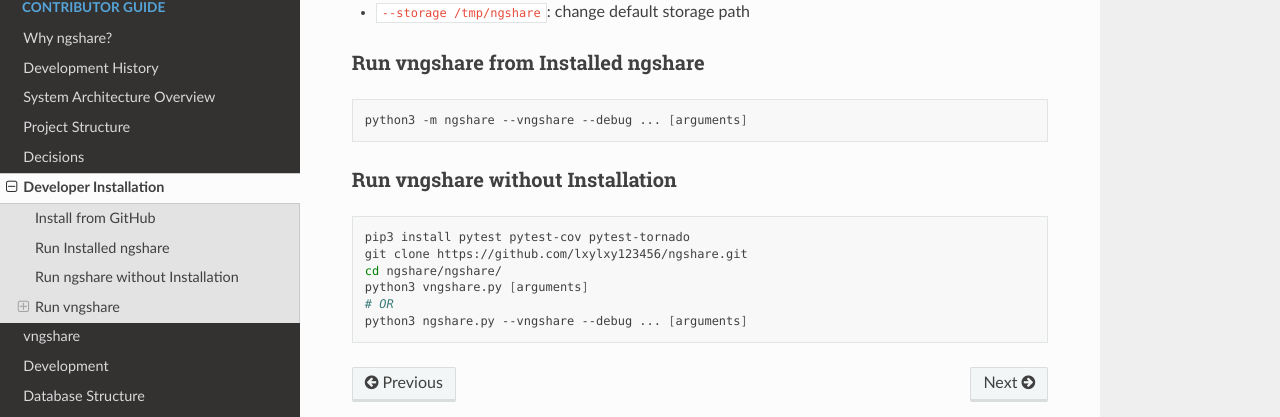
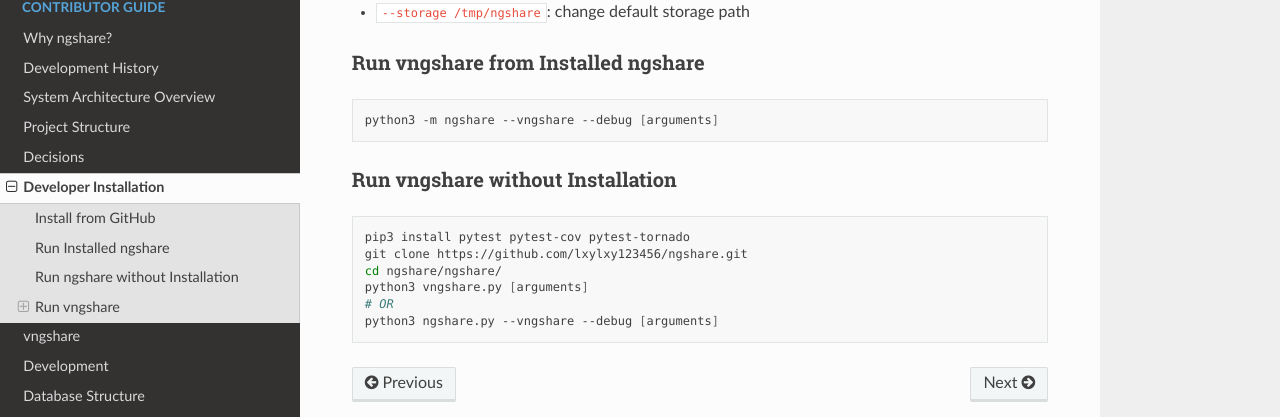
Before and after one commit to LibreTexts/ngshare, a Sphinx documentation site: the page built from docs/contributer_guide/install.rst, in a window 1280 px wide and 900 px high, scrolled down 521 px. Shown: the part 368-785 px from the top of the window. Built offline with Sphinx 7.4.7 and the Read the Docs theme 2.0.0, drawn with Linux system fonts in a browser that asks for light colours.

Commit message:
Remove ...

```diff
--- a/docs/contributer_guide/install.rst
+++ b/docs/contributer_guide/install.rst
@@ -41,7 +41,7 @@ Run vngshare from Installed ngshare
 ^^^^^^^^^^^^^^^^^^^^^^^^^^^^^^^^^^^
 .. code:: bash
 
-    python3 -m ngshare --vngshare --debug ... [arguments]
+    python3 -m ngshare --vngshare --debug [arguments]
 
 Run vngshare without Installation
 ^^^^^^^^^^^^^^^^^^^^^^^^^^^^^^^^^
@@ -52,4 +52,4 @@ Run vngshare without Installation
     cd ngshare/ngshare/
     python3 vngshare.py [arguments]
     # OR
-    python3 ngshare.py --vngshare --debug ... [arguments]
+    python3 ngshare.py --vngshare --debug [arguments]
```
